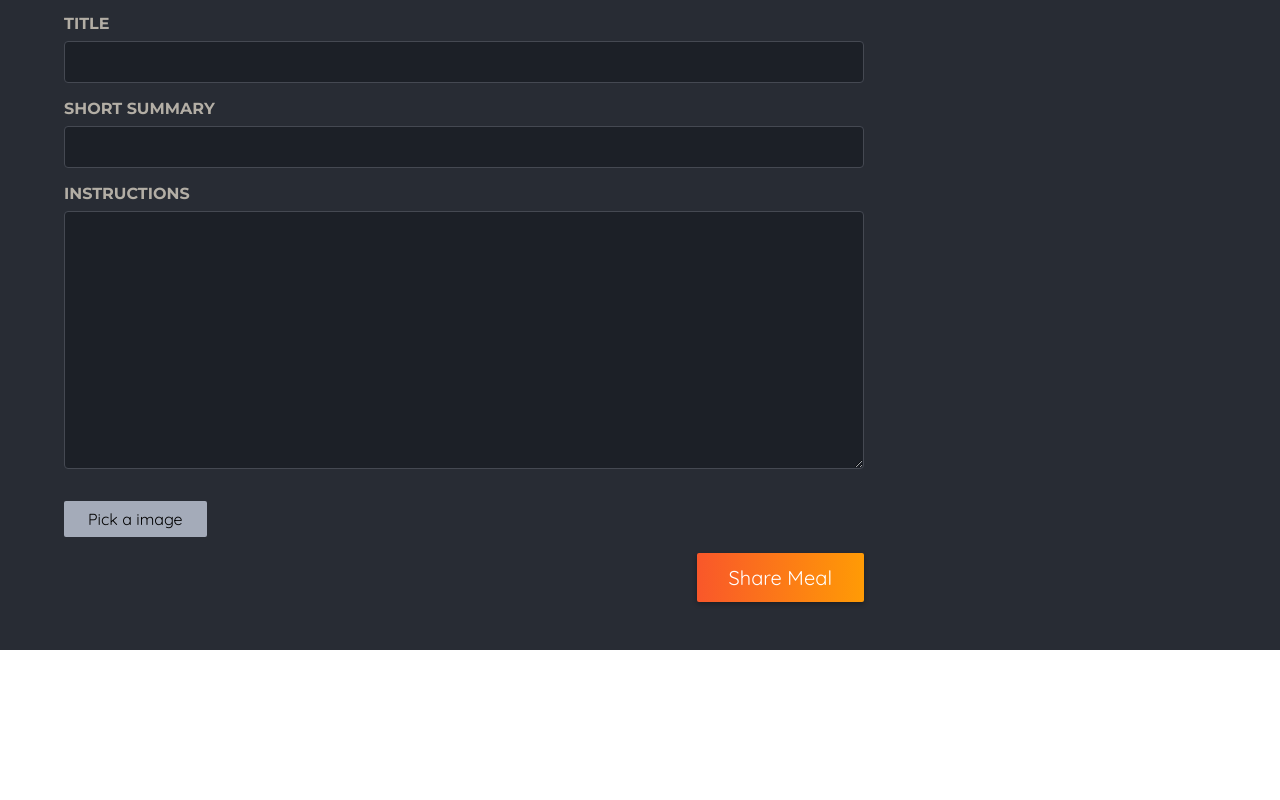
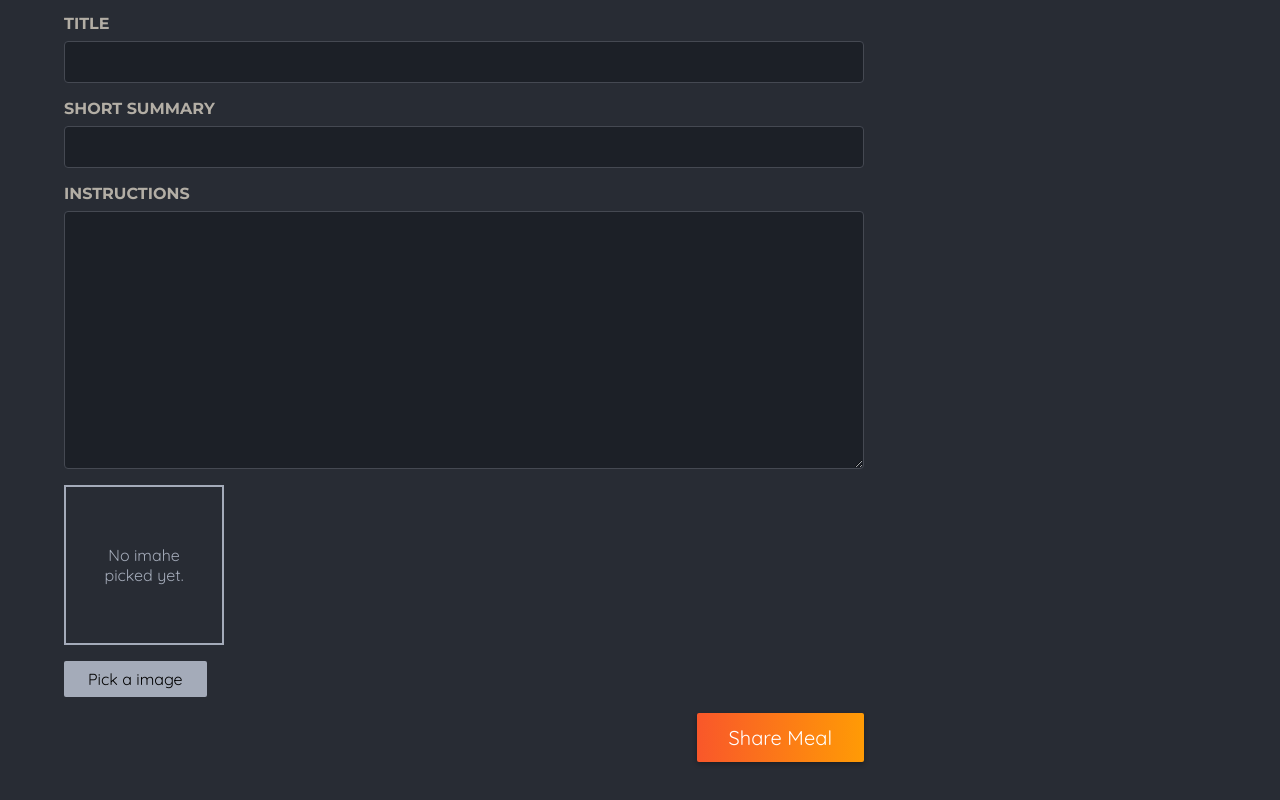
Before and after one commit to sowmya1066/nextjs, a Next.js app: page /meals/share in a window 1280 px wide. Shown: the part 495-1295 px from the top of the page. Before the commit the page ends 1145 px from the top, so only its background shows below. Built offline with nearby package versions, Linux system fonts and the light colour scheme.

Commit message:
image picker preview

```diff
--- a/app/meals/image-picker.js
+++ b/app/meals/image-picker.js
@@ -1,18 +1,41 @@
 "use client";
 import classes from "./image-picker.module.css";
-import { useRef } from "react";
+import { useRef, useState } from "react";
+import Image from "next/image";
 
 export default function ImagePicker({ label, name }) {
+  const [pickedImage, setPickedImage] = useState();
   const ImageInput = useRef();
 
   function handleOnClick() {
     ImageInput.current.click();
   }
 
+  function handleImagePick(event) {
+    const file = event.target.files[0];
+
+    if (!file) {
+      setPickedImage(null);
+      return;
+    }
+
+    const fileReader = new FileReader();
+
+    fileReader.onload = () => {
+      setPickedImage(fileReader.result);
+    };
+    fileReader.readAsDataURL(file);
+  }
   return (
     <div className={classes.picker}>
       <label htmlFor={name}>{label}</label>
       <div className={classes.controls}>
+        <div className={classes.preview}>
+          {!pickedImage && <p>No imahe picked yet.</p>}
+          {pickedImage && (
+            <Image src={pickedImage} alt="image picked by user" fill />
+          )}
+        </div>
         <input
           className={classes.input}
           type="file"
@@ -20,6 +43,8 @@
           accept="image/png, image/jpeg"
           name={name}
           ref={ImageInput}
+          onChange={handleImagePick}
+          required
         />
       </div>
       <button className={classes.button} onClick={handleOnClick} type="button">
```
